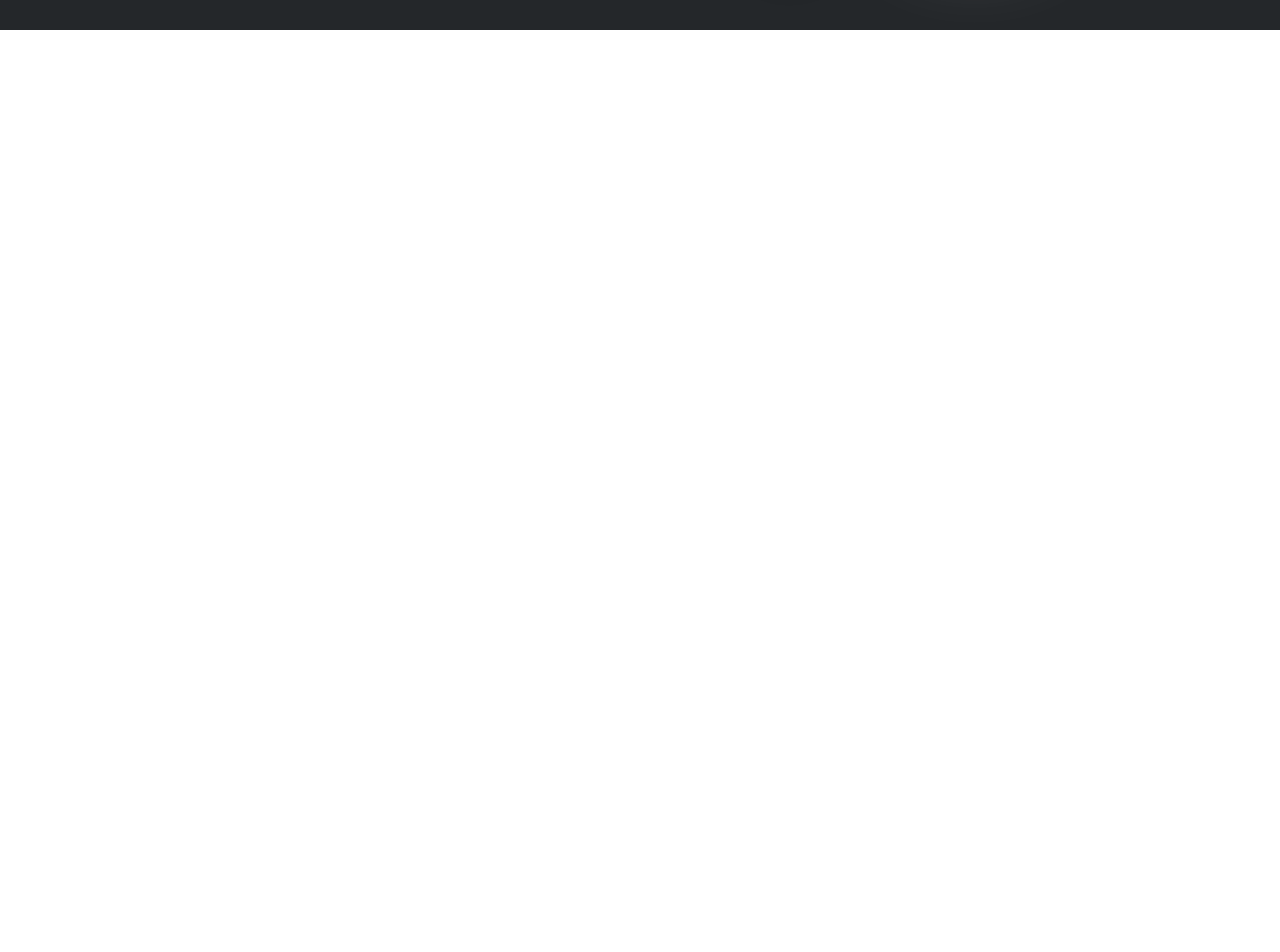
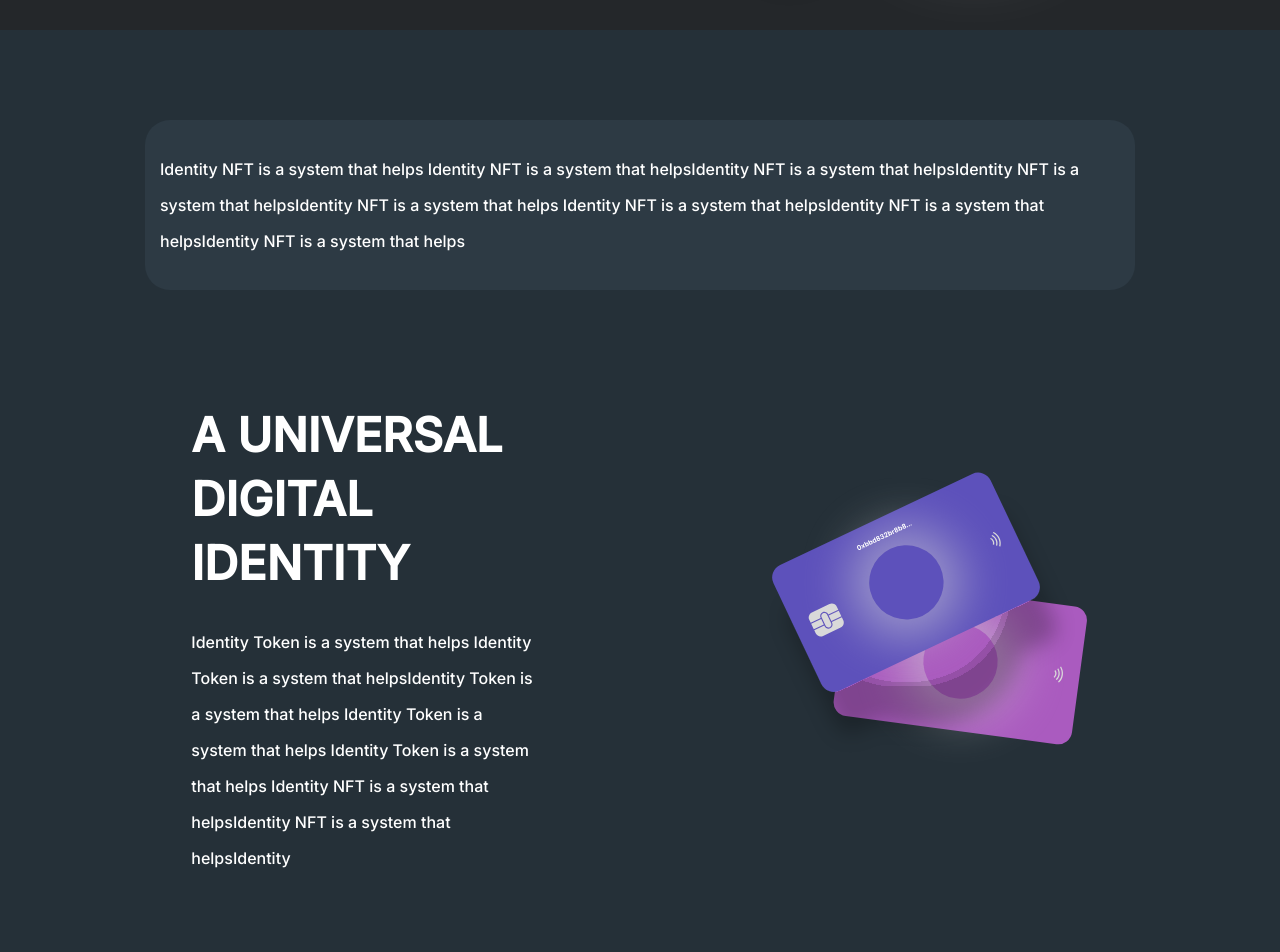
Before and after one commit to nonfungiblehayor/Identify, a React (Create React App) app in the folder my-app/: page / in a window 1280 px wide. Shown: the part 680-1632 px from the top of the page. Before the commit the page ends 800 px from the top, so only its background shows below. Built offline with nearby package versions, Linux system fonts and the light colour scheme.

Commit message:
updated code

```diff
--- a/my-app/src/App.css
+++ b/my-app/src/App.css
@@ -1,4 +1,4 @@
-@import url("https://fonts.googleapis.com/css2?family=Inter:wght@700&display=swap");
+@import url("https://fonts.googleapis.com/css2?family=Inter:wght@500&display=swap");
 .App {
   padding: 0;
   margin: 0;
@@ -100,4 +100,64 @@
 }
 .App section .card-section .card-section-2 img {
   height: 501px;
+}
+.App .section2 {
+  max-width: 100%;
+  display: flex;
+  flex-direction: column;
+  background-color: #253038;
+  align-items: center;
+  padding-top: 7vw;
+}
+.App .section2 .div1 {
+  display: flex;
+  width: 75vw;
+  border-radius: 25px;
+  background-color: #2D3A44;
+  padding: 15px;
+}
+.App .section2 .div1 p {
+  color: #FFFFFF;
+  font-family: "Inter", sans-serif;
+  font-size: 16px;
+  font-weight: 400;
+  line-height: 36px;
+}
+.App .section2 .div2, .App .section2 .div3 {
+  display: flex;
+  flex-direction: row;
+  align-items: center;
+  max-width: 100%;
+  justify-content: space-between;
+  gap: 13vw;
+  margin-top: 4vw;
+}
+.App .section2 .div2 div, .App .section2 .div3 div {
+  display: flex;
+  flex-direction: column;
+}
+.App .section2 .div2 div h4, .App .section2 .div3 div h4 {
+  color: #FFFFFF;
+  font-size: 47px;
+  font-family: "Inter", sans-serif;
+  width: 32vw;
+  line-height: 64px;
+  margin-bottom: 1vw;
+}
+.App .section2 .div2 div p, .App .section2 .div3 div p {
+  color: #FFFFFF;
+  font-size: 16px;
+  font-family: "Inter", sans-serif;
+  line-height: 36px;
+  width: 27vw;
+  font-weight: 400;
+}
+.App .section2 .div2 img, .App .section2 .div3 img {
+  height: 297px;
+}
+.App .section2 .div3 div {
+  order: 2;
+}
+.App .section2 .div3 img {
+  order: 1;
 }/*# sourceMappingURL=App.css.map */
--- a/my-app/src/App.js
+++ b/my-app/src/App.js
@@ -1,10 +1,12 @@
 import './App.css';
 import Header from './components/header'
+import Universal from './components/universal'
 
 function App() {
   return (
     <div className="App">
       <Header />
+      <Universal sec='true' />
     </div>
   );
 }
--- a/my-app/src/App.scss
+++ b/my-app/src/App.scss
@@ -1,4 +1,4 @@
-@import url('https://fonts.googleapis.com/css2?family=Inter:wght@700&display=swap');
+@import url('https://fonts.googleapis.com/css2?family=Inter:wght@500&display=swap');
 
 $font : 'Inter', sans-serif;
 
@@ -105,4 +105,67 @@ $font : 'Inter', sans-serif;
             }
         }
     }
+    .section2 {
+        max-width: 100%;
+        display: flex;
+        flex-direction: column;
+        background-color: #253038;
+        align-items: center;
+        padding-top: 7vw;
+        .div1 {
+            display: flex;
+            width: 75vw;
+            border-radius: 25px;
+            background-color: #2D3A44;
+            padding: 15px;
+            p {
+                color: #FFFFFF;
+                font-family: $font;
+                font-size: 16px;
+                font-weight: 400;
+                line-height: 36px;
+            }
+        }
+        .div2 {
+            display: flex;
+            flex-direction: row;
+            align-items: center;
+            max-width: 100%;
+            justify-content: space-between;
+            gap: 13vw;
+            margin-top: 4vw;
+            div {
+                display: flex;
+                flex-direction: column;
+                h4 {
+                    color: #FFFFFF;
+                    font-size: 47px;
+                    font-family: $font;
+                    width: 32vw;
+                    line-height: 64px;
+                    margin-bottom: 1vw;
+                }
+                p {
+                    color: #FFFFFF;
+                    font-size: 16px;
+                    font-family: $font;
+                    line-height: 36px;
+                    width: 27vw;
+                    font-weight: 400;
+                }
+            }
+            img {
+                height: 297px;
+            }
+        }
+        .div3 {
+            @extend .div2;
+            div {
+                order: 2;
+            }
+            img {
+                order: 1;
+            }
+        }
+    }
 }
--- /dev/null
+++ b/my-app/src/components/universal.js
@@ -0,0 +1,27 @@
+import React, { Component } from 'react';
+import ChildDiv from './universalChild.js'
+import Component1 from '../images/Component1.svg'
+
+
+
+class Universal extends Component {
+    render() {
+        const sectionClass = this.props.sec ? 'section2' : ""
+        return <section className={sectionClass}>
+            <div className='div1'>
+                <p>
+                Identity NFT is a system that helps Identity
+                NFT is a system that helpsIdentity NFT is a system that helpsIdentity
+                NFT is a system that helpsIdentity NFT is a system that helps Identity NFT is a system
+                that helpsIdentity NFT is a system that helpsIdentity NFT is a system that helps
+                </p>
+            </div>
+            <ChildDiv className='div2' pfp={Component1} text='Identity Token is a system that helps Identity Token is a system that helpsIdentity Token is a system that helps Identity Token is a system that helps Identity Token is a system that helps Identity NFT is a system that helpsIdentity NFT is a system that helpsIdentity'/>
+            <ChildDiv className='div3' pfp={Component1} text='Identity Token is a system that helps Identity Token is a system that helpsIdentity Token is a system that helps Identity Token is a system that helps Identity Token is a system that helps Identity NFT is a system that helpsIdentity NFT is a system that helpsIdentity'/>
+            <ChildDiv className='div2' pfp={Component1} text='Identity Token is a system that helps Identity Token is a system that helpsIdentity Token is a system that helps Identity Token is a system that helps Identity Token is a system that helps Identity NFT is a system that helpsIdentity NFT is a system that helpsIdentity'/>
+
+        </section>
+    }
+}
+
+export default Universal
--- /dev/null
+++ b/my-app/src/components/universalChild.js
@@ -0,0 +1,13 @@
+import React from 'react'
+
+function ChildDiv(props) {
+    return <div className={props.className}>
+        <div>
+        <h4>A UNIVERSAL DIGITAL IDENTITY</h4>
+        <p>{props.text}</p>
+        </div>
+        <img src={props.pfp}></img>
+    </div>
+}
+
+export default ChildDiv
```
Also changed, not shown: 1 other file (tests, documents, lock files or other folders).
